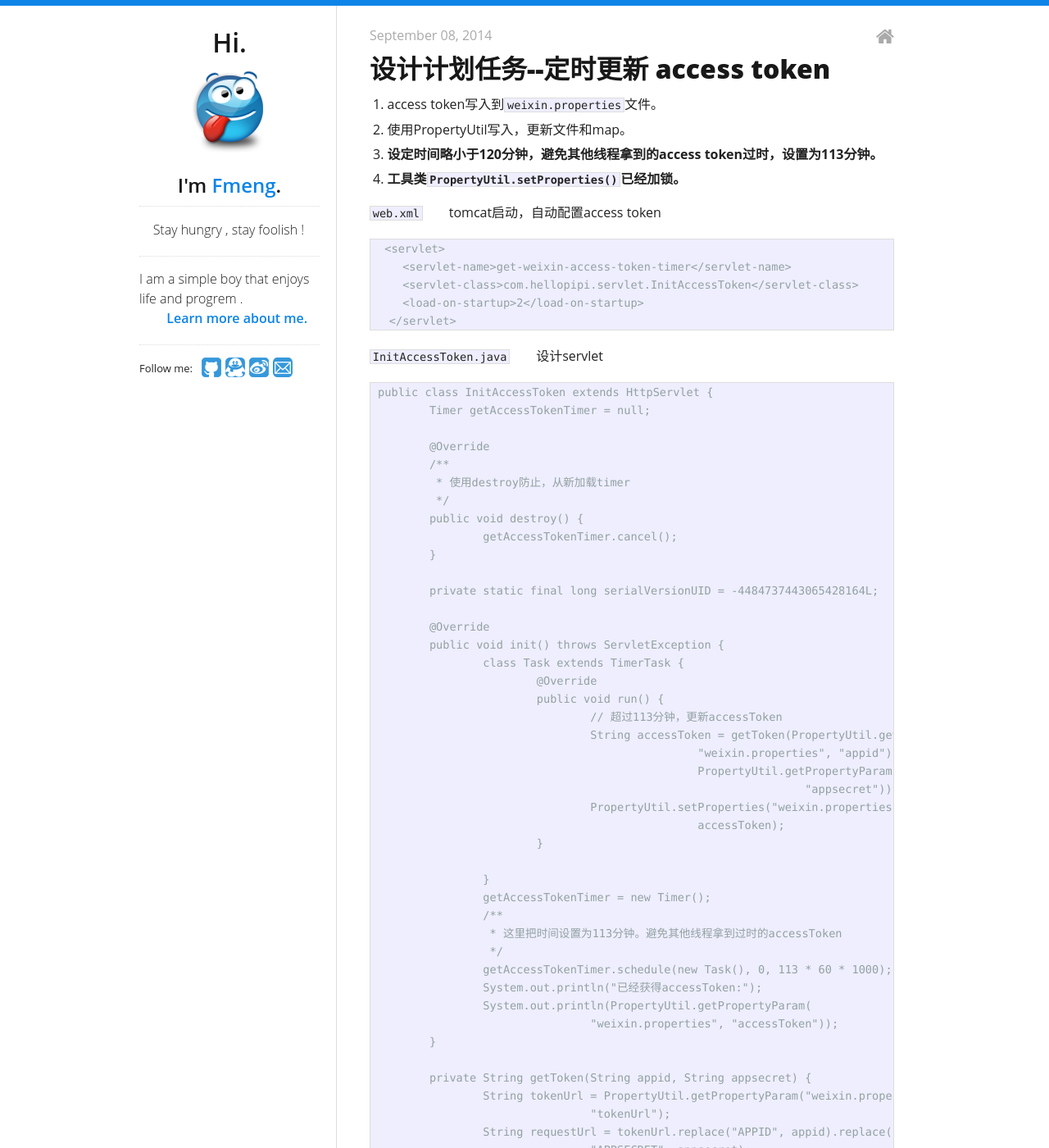
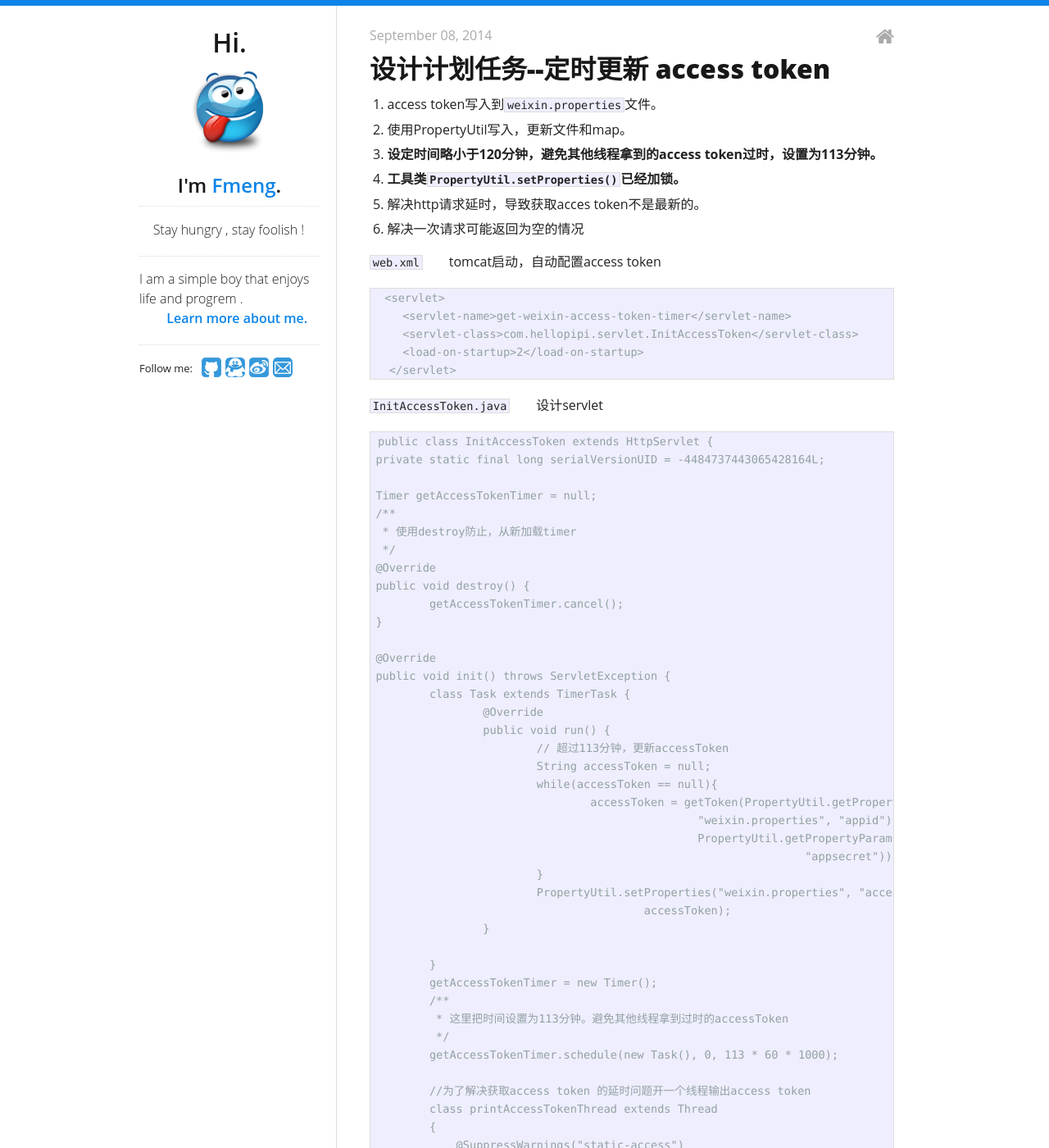
Before and after one commit to fmeng/fmeng.github.io, a Jekyll site: the page built from _posts/2014-09-08-plan-for-access-token.md, in a window 1280 px wide and 1400 px high. Shown: the whole window at 82% size. Built offline with Jekyll 4.4.1, drawn with Linux system fonts in a browser that asks for light colours; Markdown is read by kramdown in place of the engine named in the settings; comment, search, counter and statistics services are not loaded; some of the changed text lies outside the part shown.

Commit message:
access问题处理

```diff
--- a/_posts/2014-09-08-plan-for-access-token.md
+++ b/_posts/2014-09-08-plan-for-access-token.md
@@ -8,6 +8,8 @@
 2. 使用PropertyUtil写入，更新文件和map。
 3. **设定时间略小于120分钟，避免其他线程拿到的access token过时，设置为113分钟。**
 4. **工具类`PropertyUtil.setProperties()`已经加锁。**
+5. 解决http请求延时，导致获取acces token不是最新的。
+6. 解决一次请求可能返回为空的情况
 
 `web.xml`&emsp;&emsp;tomcat启动，自动配置access token
 
@@ -20,55 +22,72 @@
 `InitAccessToken.java`&emsp;&emsp;设计servlet
 
 	public class InitAccessToken extends HttpServlet {
-		Timer getAccessTokenTimer = null;
+	private static final long serialVersionUID = -4484737443065428164L;
 
-		@Override
-		/**
-		 * 使用destroy防止，从新加载timer
-		 */
-		public void destroy() {
-			getAccessTokenTimer.cancel();
-		}
+	Timer getAccessTokenTimer = null;
+	/**
+	 * 使用destroy防止，从新加载timer
+	 */
+	@Override
+	public void destroy() {
+		getAccessTokenTimer.cancel();
+	}
 
-		private static final long serialVersionUID = -4484737443065428164L;
-
-		@Override
-		public void init() throws ServletException {
-			class Task extends TimerTask {
-				@Override
-				public void run() {
-					// 超过113分钟，更新accessToken
-					String accessToken = getToken(PropertyUtil.getPropertyParam(
+	@Override
+	public void init() throws ServletException {
+		class Task extends TimerTask {
+			@Override
+			public void run() {
+				// 超过113分钟，更新accessToken
+				String accessToken = null;
+				while(accessToken == null){
+					accessToken = getToken(PropertyUtil.getPropertyParam(
 							"weixin.properties", "appid"),
 							PropertyUtil.getPropertyParam("weixin.properties",
 									"appsecret"));
-					PropertyUtil.setProperties("weixin.properties", "accessToken",
-							accessToken);
 				}
+				PropertyUtil.setProperties("weixin.properties", "accessToken",
+						accessToken);
+			}
 
-			}
-			getAccessTokenTimer = new Timer();
-			/**
-			 * 这里把时间设置为113分钟。避免其他线程拿到过时的accessToken
-			 */
-			getAccessTokenTimer.schedule(new Task(), 0, 113 * 60 * 1000);
-			System.out.println("已经获得accessToken:");
-			System.out.println(PropertyUtil.getPropertyParam(
-					"weixin.properties", "accessToken"));
 		}
+		getAccessTokenTimer = new Timer();
+		/**
+		 * 这里把时间设置为113分钟。避免其他线程拿到过时的accessToken
+		 */
+		getAccessTokenTimer.schedule(new Task(), 0, 113 * 60 * 1000);
 
-		private String getToken(String appid, String appsecret) {
-			String tokenUrl = PropertyUtil.getPropertyParam("weixin.properties",
-					"tokenUrl");
-			String requestUrl = tokenUrl.replace("APPID", appid).replace(
-					"APPSECRET", appsecret);
-			JSONObject jsonObject = CommonUtil
-					.httpsRequest(requestUrl, "GET", null);
-			String token = null;
-			if (null != jsonObject) {
-				token = jsonObject.getString("access_token");
-			}
-			return token;
+		//为了解决获取access token 的延时问题开一个线程输出access token
+		class printAccessTokenThread extends Thread
+		{
+		    @SuppressWarnings("static-access")
+			public void run()
+		    {
+		    	try {
+		    		//让他睡6秒，等等计划任务执行完在输出
+					this.sleep(6*1000);
+				} catch (InterruptedException e) {
+					// TODO Auto-generated catch block
+					e.printStackTrace();
+				}
+		    	System.out.println("已经获得accessToken:");
+				System.out.println(PropertyUtil.getPropertyParam(
+						"weixin.properties", "accessToken"));
+		    }
 		}
+		new printAccessTokenThread().start();
+	}
 
+	private String getToken(String appid, String appsecret) {
+		String tokenUrl = PropertyUtil.getPropertyParam("weixin.properties",
+				"tokenUrl");
+		String requestUrl = tokenUrl.replace("APPID", appid).replace(
+				"APPSECRET", appsecret);
+		JSONObject jsonObject = CommonUtil
+				.httpsRequest(requestUrl, "GET", null);
+		String token = null;
+		if (null != jsonObject) {
+			token = jsonObject.getString("access_token");
+		}
+		return token;
 	}
```
Also changed, not shown: _posts/2014-08-15-mysql-fuxi.md (+4 -0 lines).
